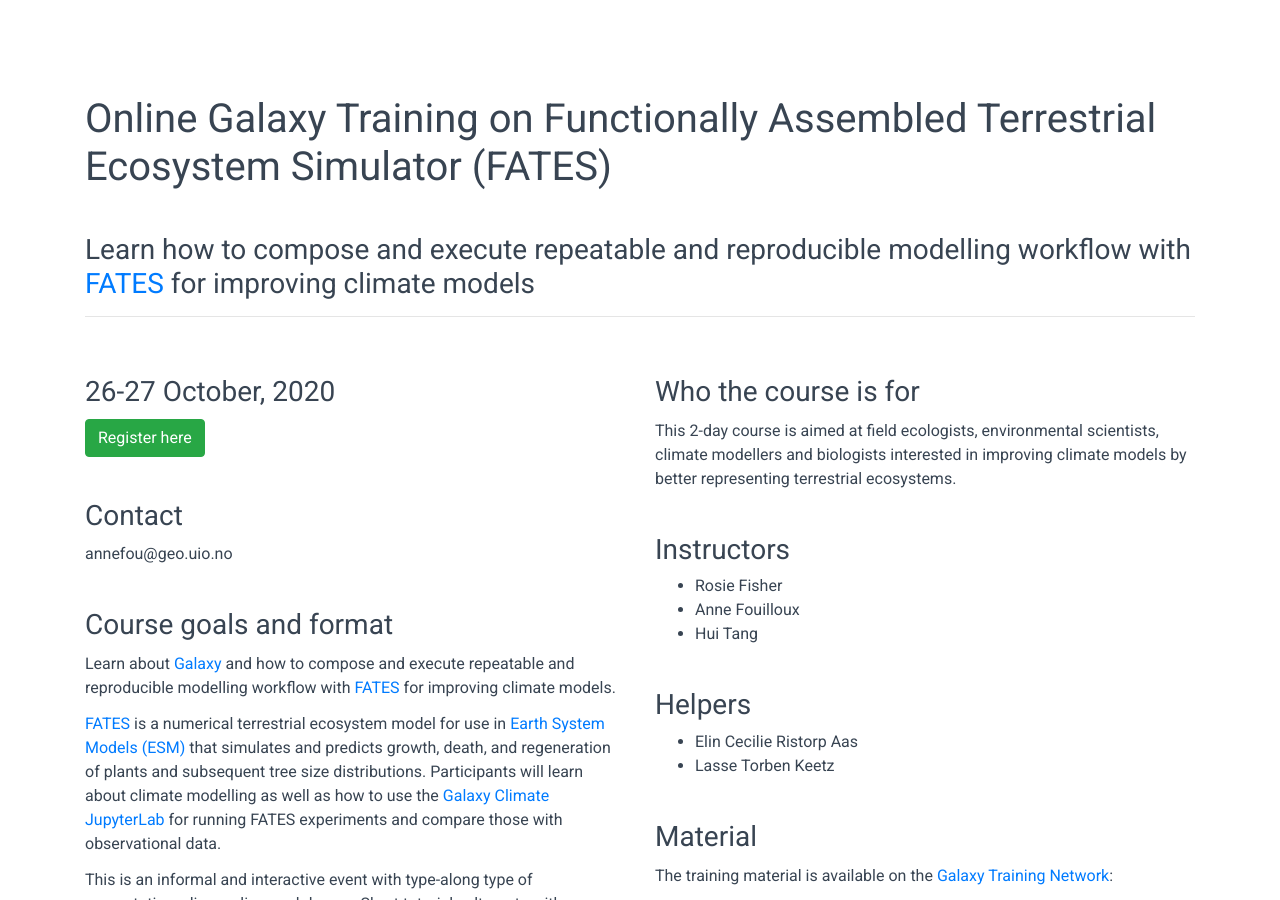
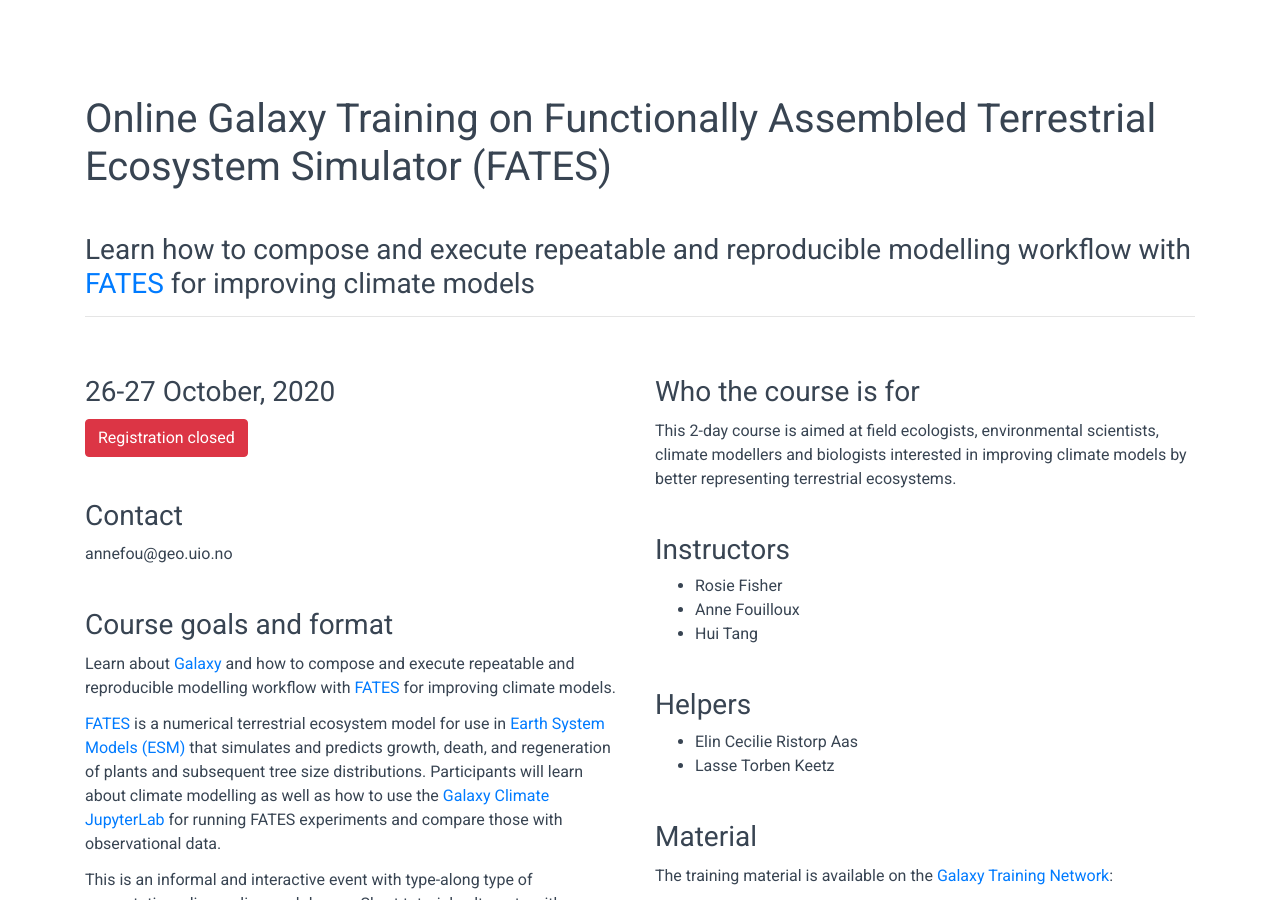
Before and after one commit to NordicESMhub/2020-10-26-galaxy-fates, a Jekyll site: the page built from index.md, in a window 1280 px wide and 900 px high. Built offline with Jekyll 4.4.1, drawn with Linux system fonts in a browser that asks for light colours; comment, search, counter and statistics services are not loaded.

Commit message:
close button for registration

```diff
--- a/left_column.md
+++ b/left_column.md
@@ -2,7 +2,7 @@
 
 ### 26-27 October, 2020
 
-<a class="btn btn-success" href="https://nettskjema.no/a/165669" data-mode="1" target="_blank">Register here</a>
+<a class="btn btn-danger" href="https://nettskjema.no/a/165669" data-mode="1" target="_blank">Registration closed</a>
 
 ### Contact
 
```
